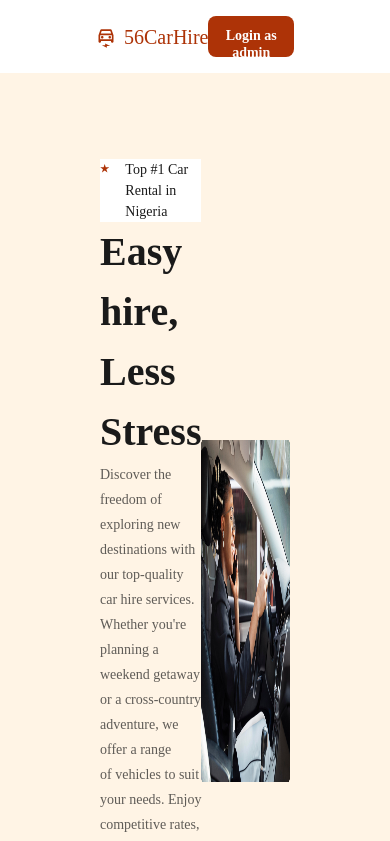
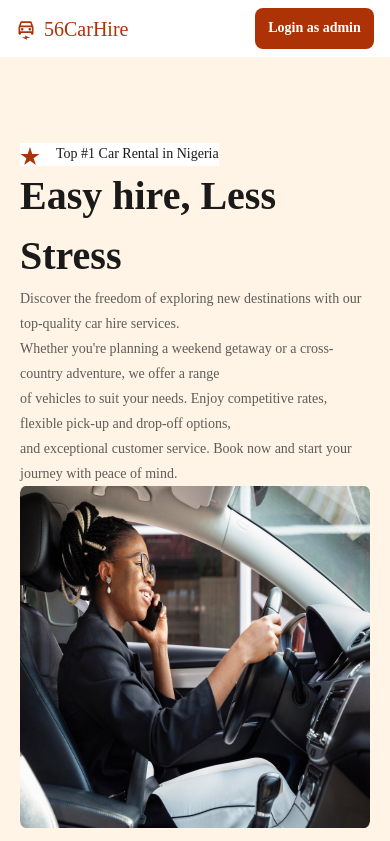
Before and after one commit to ikjames5454/56Carhire, a React (Vite) app in the folder 56Carhire/: page / in a window 390 px wide. Shown: the top 841 px of the page. Built offline with nearby package versions, Linux system fonts and the light colour scheme.

Commit message:
mobile responsiveness

```diff
--- a/56Carhire/src/component/navbar/Navbar.jsx
+++ b/56Carhire/src/component/navbar/Navbar.jsx
@@ -3,7 +3,8 @@ import style from './navBar.module.css';
 
 const Navbar = () => {
     return(
-        <div id="navbar" className="bg-white flex flex-row justify-between px-24 py-4">
+        // <div id="navbar" className="bg-white flex justify-between px-24 py-4">
+        <div id="navbar" className="bg-white flex flex-row sm:flex-row justify-between px-4 py-2 sm:px-24 sm:py-4">
             <div className={`${style.companyName}`}>
                 <div className='mt-1'>
                     <SmallCarIcon />
--- a/56Carhire/src/page/hero/Hero.jsx
+++ b/56Carhire/src/page/hero/Hero.jsx
@@ -7,11 +7,14 @@ const Hero = () => {
     return (
         <section>
         <div id='hero' className="bg-[#fff4e5] py-[86px]">
-            <div className="flex justify-between px-[100px] items-center">
+            {/* <div className="flex justify-between px-[100px] items-center"> */}
+            <div className="flex flex-col md:flex-row justify-between px-[20px] md:px-[100px] items-start md:items-center">
                 <div className="">
                     <div className="bg-white flex flex-row gap-4 w-fit">
-                        <Star />
-                        <span className={`${style.rate}`}>
+                        <div className="mt-1">
+                            <Star />
+                        </div>
+                        <span className={`${style.rate} lg:text-xl`}>
                             Top #1 Car Rental in Nigeria
                         </span>
                     </div>
```
